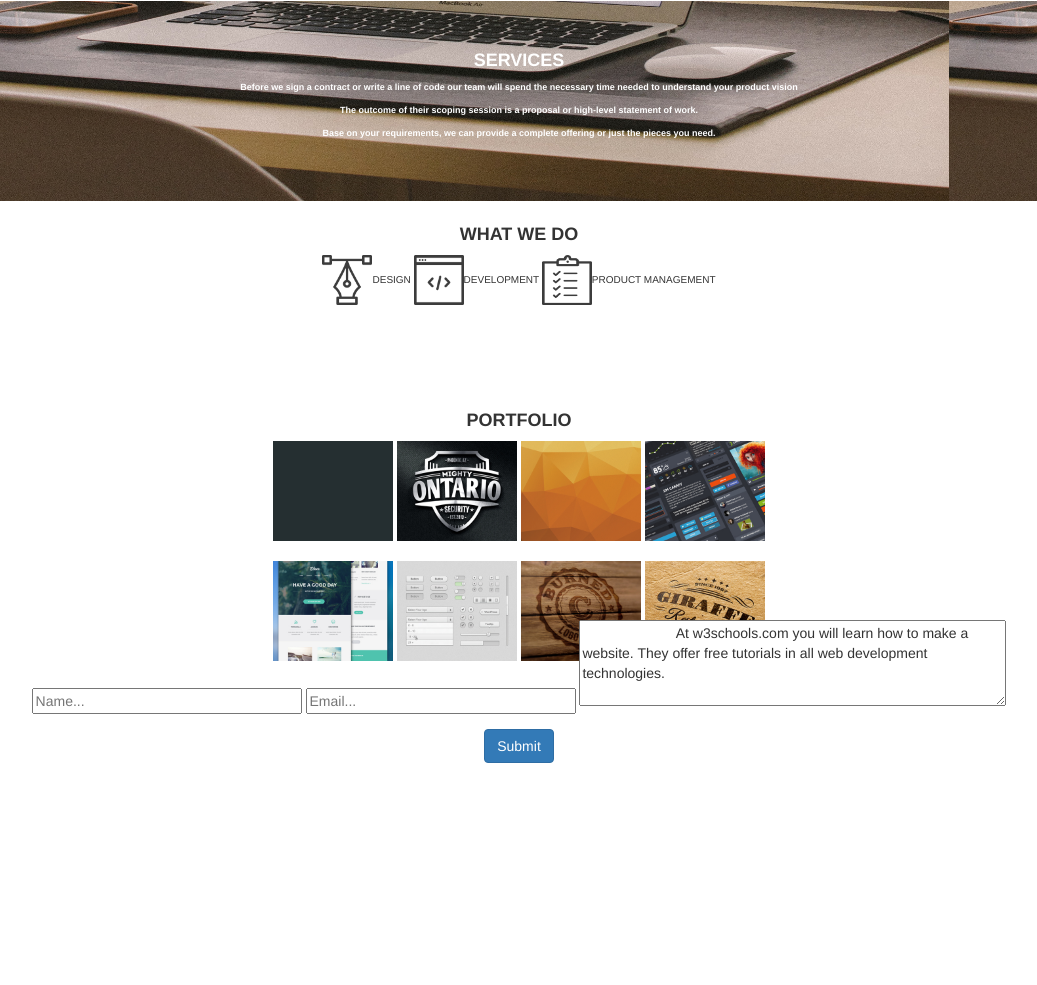
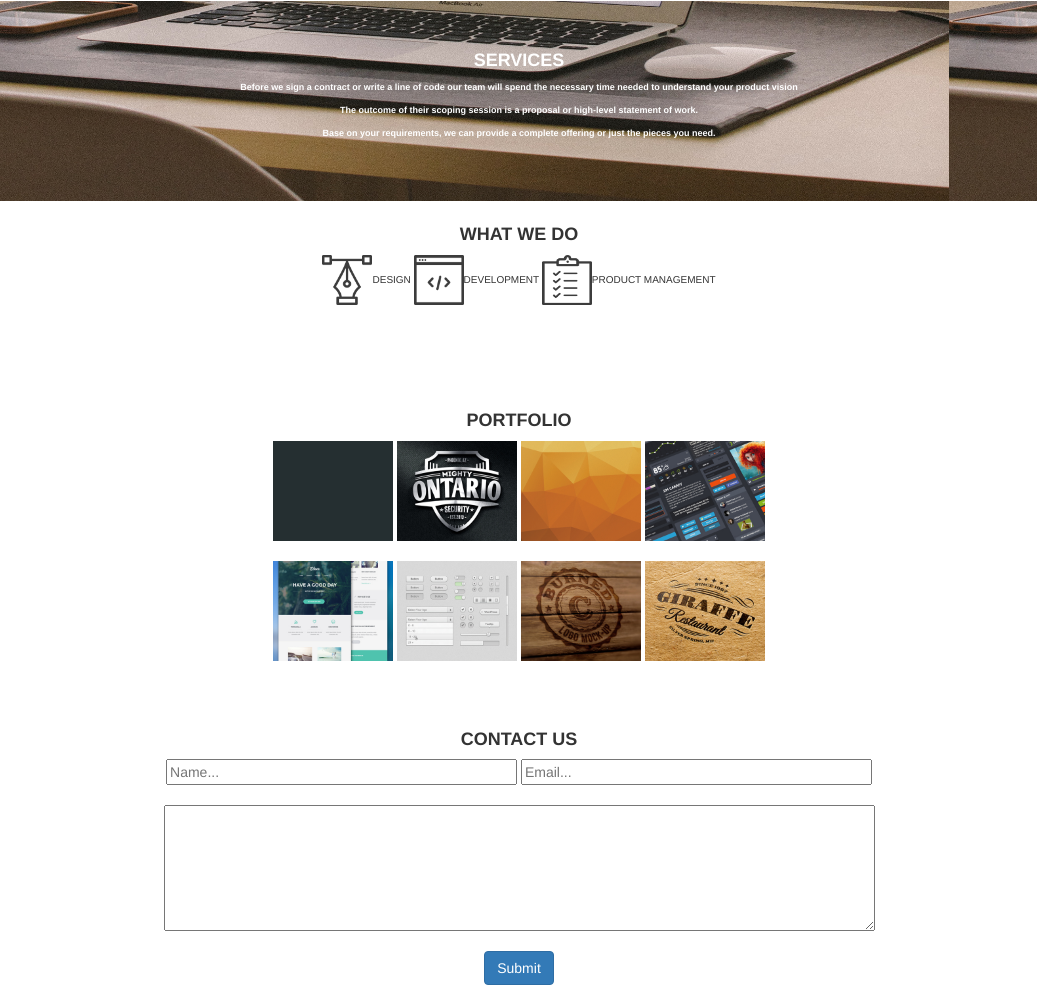
Before and after one commit to FITSTARGILLY2643/Delani-Studio, a plain HTML site: page index.html in a window 1280 px wide. Shown: the part 710-1695 px from the top of the page, without its empty margins (121-1158 px from the left). Before the commit the page ends 1530 px from the top, so only its background shows below. Drawn offline with nearby package versions, Linux system fonts and the light colour scheme.

Commit message:
Add form to contact us section

```diff
--- a/index.html
+++ b/index.html
@@ -59,6 +59,7 @@
         </div>
         <div class="portfolio">
             <h4><b>PORTFOLIO</b></h4>
+
             <img src="/img/portfolio/work4.jpg" alt="4" height="100px" width="120px">
             <img src="/img/portfolio/work3.jpg" alt="3" height="100px" width="120px">
             <img src="/img/portfolio/work2.jpg" alt="2" height="100px" width="120px">
@@ -69,16 +70,17 @@
             <img src="/img/portfolio/work7.jpg" alt="7" height="100px" width="120px">
             <img src="/img/portfolio/work8.jpg" alt="8" height="100px" width="120px">
 
-        </div>
-
+        </div><br><br><br><br><br>
         <div class="contact-us">
+            <br>
+            <h4><b>CONTACT US</b></h4>
 
             <form name="myform">
                 <div class="form-group">
-                    <input type="text" id="name" placeholder="Name..." size="30px">
-                    <input type="email" id="email" placeholder="Email..." size="30px">
-                    <textarea id="message" name="message" rows="4" cols="50">
-                        At w3schools.com you will learn how to make a website. They offer free tutorials in all web development technologies.
+                    <input type="text" id="name" placeholder="Name..." size="40px">
+                    <input type="email" id="email" placeholder="Email..." size="40px"><br><br>
+                    <textarea id="message" name="message" rows="6" cols="85" placeholder="Your message here">
+
                         </textarea>
 
                 </div>
```
